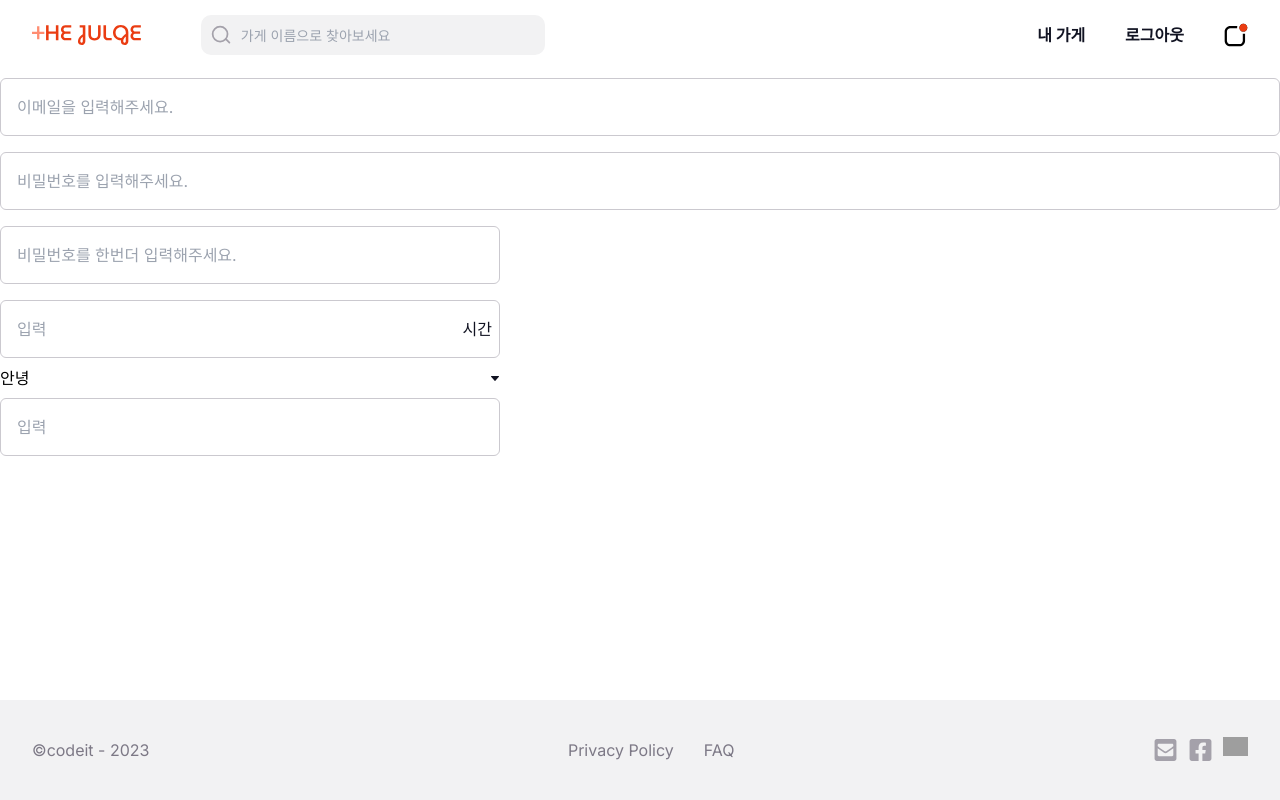
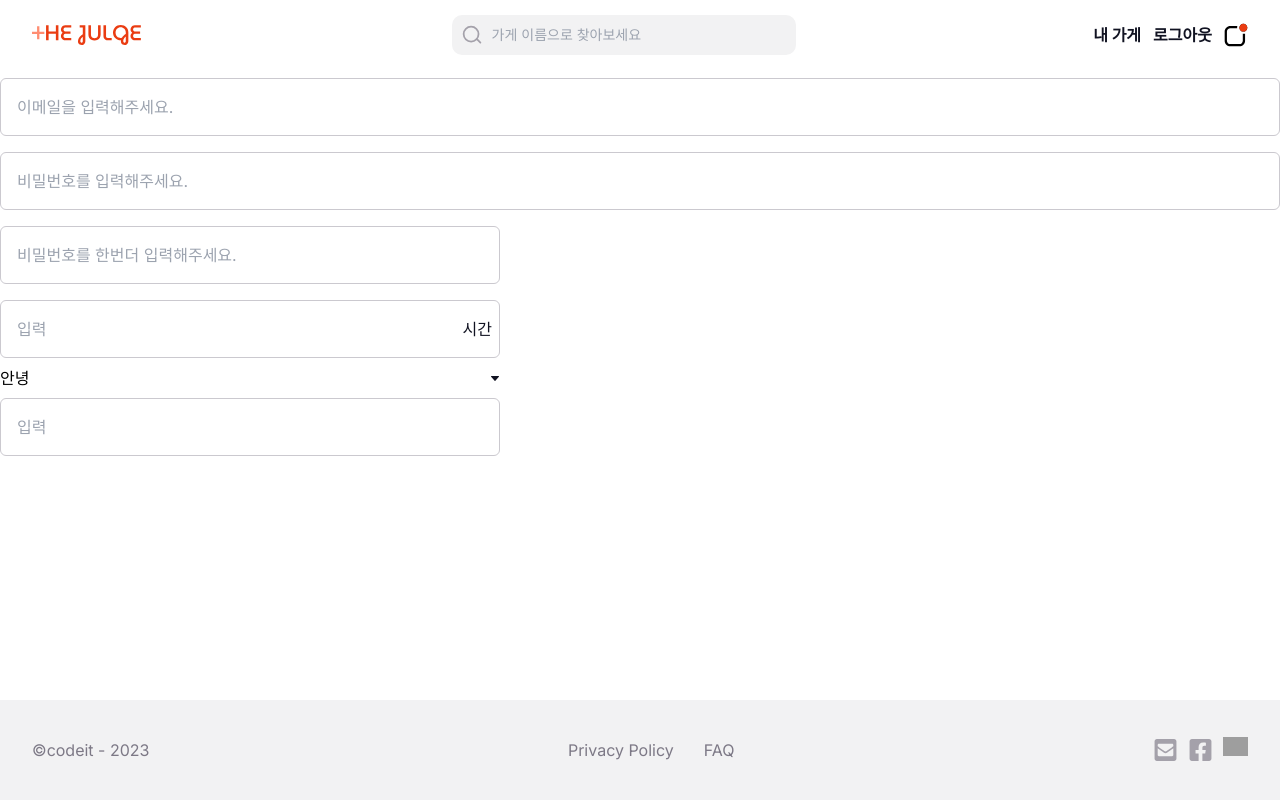
Before and after one commit to DDaHeuk/The-julge, a Next.js app: page /test22 in a window 1280 px wide. Built offline with nearby package versions, Linux system fonts and the light colour scheme; grey boxes are pictures that could not be loaded.

Commit message:
refactor: navigationBar 수정

```diff
--- a/src/components/navigationBar/index.tsx
+++ b/src/components/navigationBar/index.tsx
@@ -17,10 +17,10 @@ const NavigationBar = () => {
     setIsOpenNotification(false);
   };
   return (
-    <div className="lg:h-[70px] md:h-[70px] h-[102px] bg-white pt-[15px] pb-[15px] pl-[20px] pr-[20px] lg:pl-[208px] lg:pr-[208px] md:pl-[32px] md:pr-[32px] ">
-      <div className="flex-col">
-        <div className="flex">
-          <div className=" mr-[60px] inline-flex h-[40px] py-[10px] justify-center items-center">
+    <div className="bg-white h-[102px] md:h-[70px] py-[10px] px-[20px] md:px-[32px] md:py-[15px] lg:px-[208px]">
+      <div className="flex flex-col">
+        <div className="flex justify-between">
+          <div className="pr-[2.362px] md:pr-[3.15px] py-[7.5px] md:py-[10px] inline-flex justify-center items-center shrink-0">
             <Image
               className="md:w-[108.851px] md:h-[20px]"
               src="/images/logo.svg"
@@ -29,7 +29,7 @@ const NavigationBar = () => {
               height={15}
             />
           </div>
-          <div className="md:flex h-[40px] hidden w-[100%]  lg:max-w-[450px] md:max-w-[344px] p-[10px] items-start gap-[10px] rounded-[10px] bg-gray10 mr-[20px]">
+          <div className="hidden w-[100%] md:flex lg:max-w-[450px] md:max-w-[344px] p-[10px] items-start gap-[10px] rounded-[10px] bg-gray10 ml-[10px]">
             <Image
               className="md:w-[20px] md:h-[20px]"
               src="/icons/search.svg"
@@ -38,14 +38,18 @@ const NavigationBar = () => {
               height={16}
             />
             <input
-              className="flex text-[14px] h-[20px] flex-col justify-center outline-none bg-gray10"
+              className="flex text-[14px] h-[20px] flex-col justify-center outline-none shrink-0 bg-gray10 text-gray40 md:leading-[22px] "
               placeholder="가게 이름으로 찾아보세요"
             />
           </div>
           {isAuthorized ? (
-            <div className="relative ml-auto inline-flex justify-center items-center gap-[40px]">
-              <span className=" text-black text-[14px] md:text-[16px] font-bold">내 가게</span>
-              <span className=" text-black text-[14px] md:text-[16px] font-bold">로그아웃</span>
+            <div className="inline-flex justify-center items-center gap-[16px] md:gap-[12px] lg:gap-[40px]">
+              <span className="text-black text-[14px] font-bold md:text-[16px] leading-[20px]">
+                내 가게
+              </span>
+              <span className="text-black text-[14px] font-bold md:text-[16px] leading-[20px]">
+                로그아웃
+              </span>
               {isNotification ? (
                 <Image
                   onClick={handleNotiifcation}
@@ -67,23 +71,21 @@ const NavigationBar = () => {
               {isOpenNotification && <NotificationModal onClose={handleCloseNotification} />}
             </div>
           ) : (
-            <div className=" ml-auto inline-flex justify-center items-center gap-[40px]">
-              <span className=" text-black text-[14px] md:text-[16px] font-bold">로그인</span>
-              <span className=" text-black text-[14px] md:text-[16px] font-bold">회원가입</span>
+            <div className="inline-flex justify-center items-center gap-[16px] md:gap-[12px] lg:gap-[40px]">
+              <span className="text-black text-[14px] font-bold md:text-[16px] leading-[20px]">
+                로그인
+              </span>
+              <span className="text-black text-[14px] font-bold md:text-[16px] leading-[20px]">
+                회원가입
+              </span>
             </div>
           )}
         </div>
 
-        <div className="flex md:hidden w-[100%] p-[10px] items-start gap-[10px] rounded-[10px] bg-gray10 mt-[10px]">
-          <Image
-            className="md:w-[20px] md:h-[20px]"
-            src="/icons/search.svg"
-            alt="검색 아이콘"
-            width={16}
-            height={16}
-          />
+        <div className="flex md:hidden w-[100%] p-[8px] items-center gap-[8px] rounded-[10px] bg-gray10 mt-[16px]">
+          <Image src="/icons/search.svg" alt="검색 아이콘" width={16} height={16} />
           <input
-            className="flex text-[12px] h-[20px] flex-col justify-center outline-none bg-gray10"
+            className="flex text-[12px] w-[233px] outline-none h-[20px] flex-col justify-center shrink-0 leading-[16px] bg-gray10 text-gray40"
             placeholder="가게 이름으로 찾아보세요"
           />
         </div>
```
